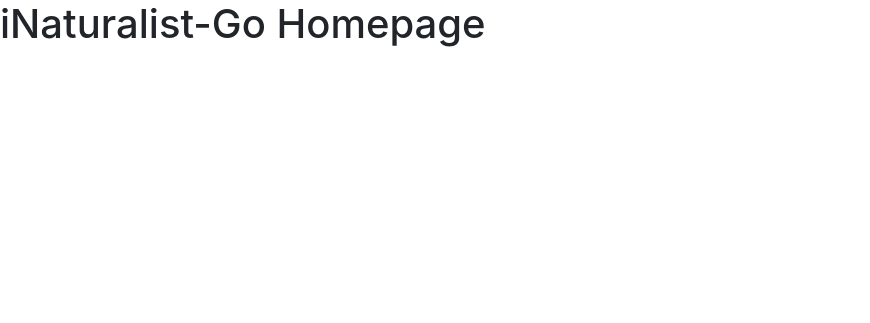
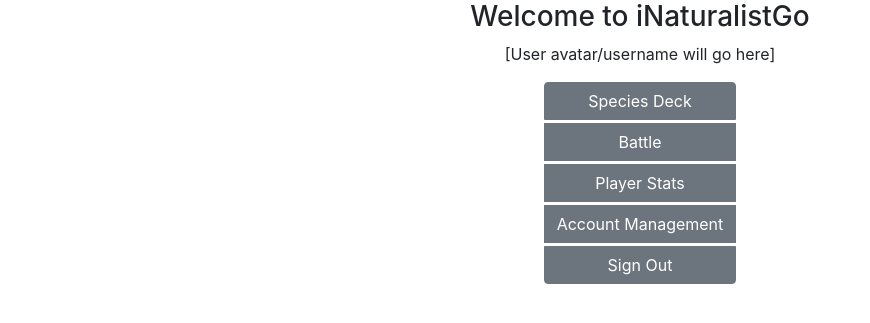
Before and after one commit to Shay-yes/iNaturalistGo, a Django app: page / in a window 1280 px wide. Shown: the top 323 px of the page, without its empty margins (0-870 px from the left). Run offline with Django 3.2, Linux system fonts and the light colour scheme.

Commit message:
Added content to homepage
Added content representing a "welcome page" for users, listing their options such as "view species deck" and "battle"

```diff
--- a/iNaturalist_447/Templates/home.html
+++ b/iNaturalist_447/Templates/home.html
@@ -3,10 +3,22 @@
 
 {% block content %}
 
-<!--
-This is where the html code for the homepage will be inserted
-The header below is just a placeholder for testing
--->
-<h1>iNaturalist-Go Homepage</h1>
+<div class="container-fluid">
+  <div class="row justify-content-center">
+    <div class ="col-sm-12">
+      <h3 class="text-center"> Welcome to iNaturalistGo </h3>
+      <p class="text-center"> [User avatar/username will go here]</p>
+    </div>
+  </div>
+  <div class = "row justify-content-center">
+    <div class="btn-group-vertical" text-align="center">
+      <button type="button" class="btn btn-secondary mb-1"> Species Deck </button>
+      <button type="button" class="btn btn-secondary mb-1"> Battle </button>
+      <button type="button" class="btn btn-secondary mb-1"> Player Stats </button>
+      <button type="button" class="btn btn-secondary mb-1"> Account Management </button>
+      <button type="button" class="btn btn-secondary mb-1"> Sign Out</button>
+    </div>
+  </div>
+</div>
 
 {% endblock %}
```
